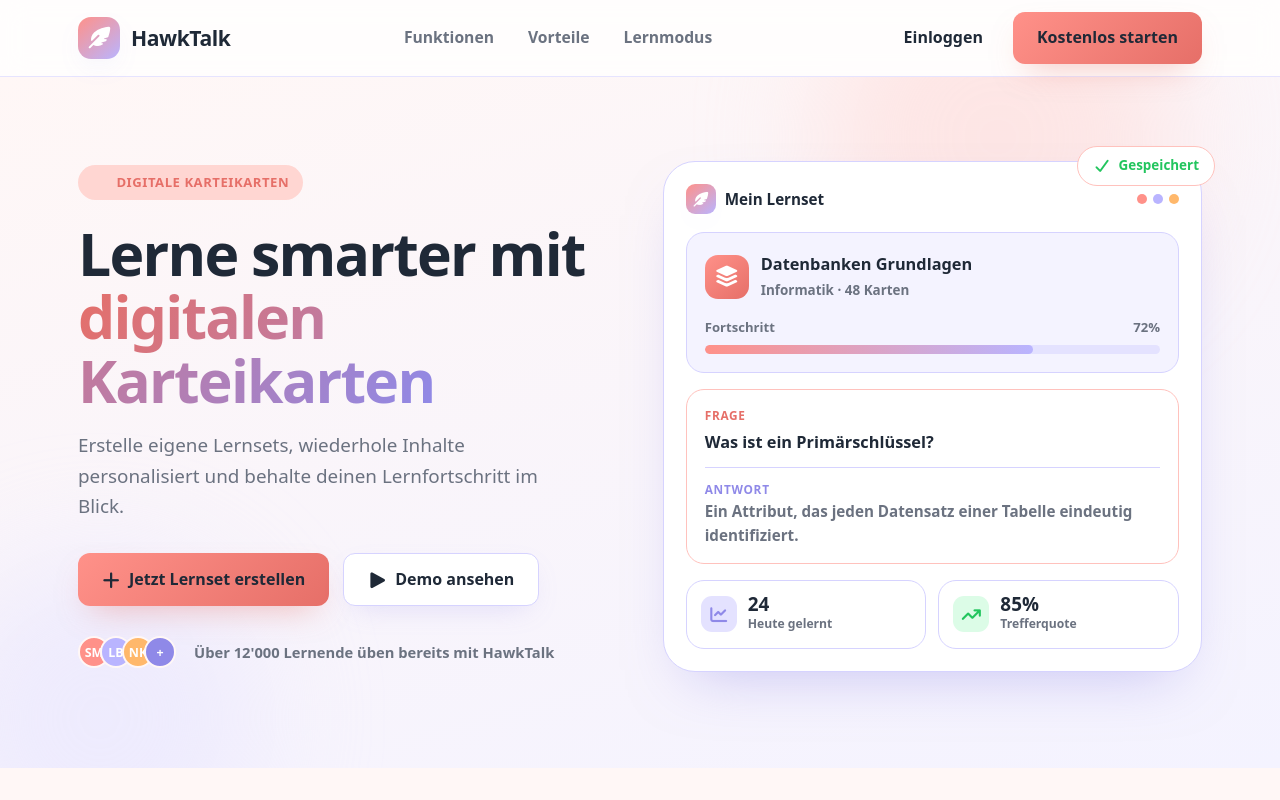
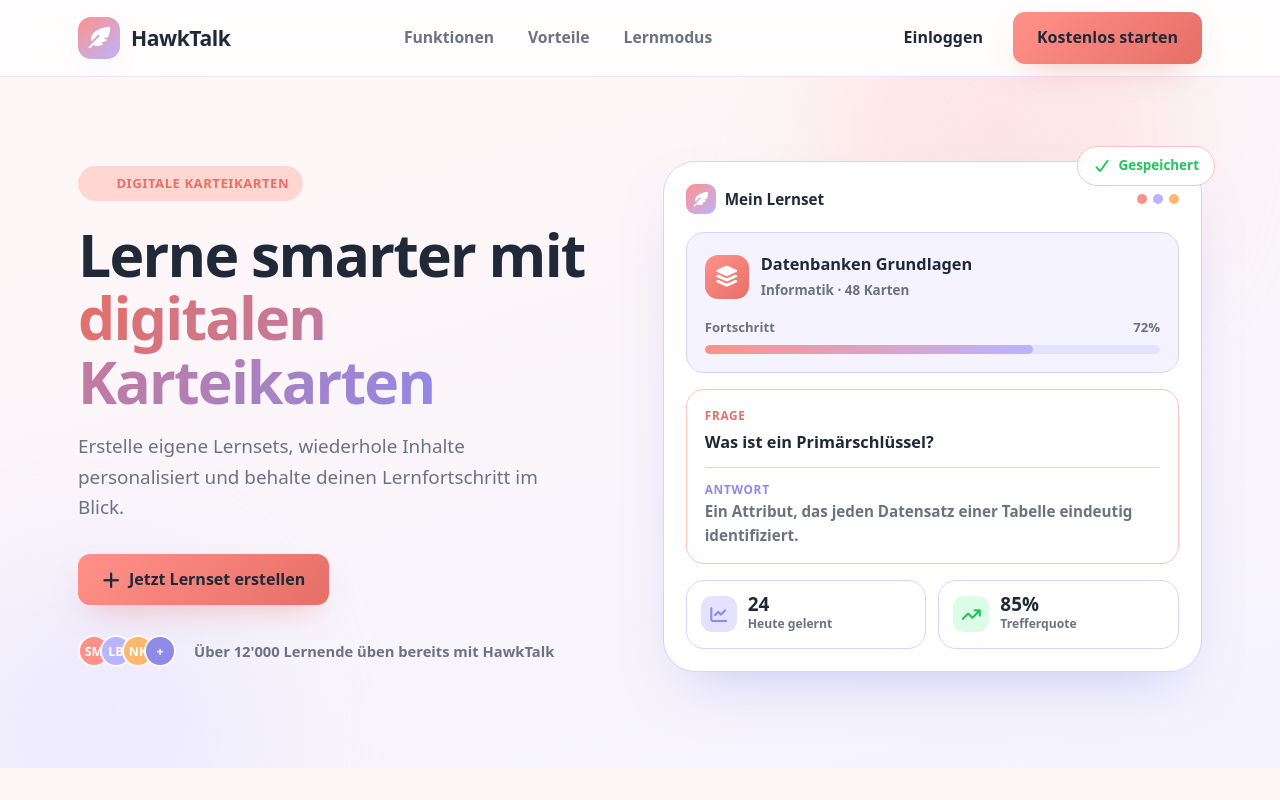
Before and after one commit to sanjivanSelvarasa/Karteikarten-System, a Vue app in the folder Project/Frontend/: page / in a window 1280 px wide. Shown: the top 800 px of the page. Built offline with nearby package versions, Linux system fonts and the light colour scheme.

Commit message:
Update Landingpage.vue

```diff
--- a/Project/Frontend/src/page/Landingpage.vue
+++ b/Project/Frontend/src/page/Landingpage.vue
@@ -97,8 +97,8 @@
         </nav>
 
         <div class="nav-actions">
-          <a href="#" class="btn btn-ghost">Einloggen</a>
-          <a href="#" class="btn btn-primary">Kostenlos starten</a>
+          <RouterLink to="/login" class="btn btn-ghost">Einloggen</RouterLink>
+          <RouterLink to="/register" class="btn btn-primary">Kostenlos starten</RouterLink>
         </div>
       </div>
     </header>
@@ -126,10 +126,6 @@
             <a href="#" class="btn btn-primary">
               <i class="fa-solid fa-plus" aria-hidden="true"></i>
               Jetzt Lernset erstellen
-            </a>
-            <a href="#lernmodus" class="btn btn-secondary">
-              <i class="fa-solid fa-play" aria-hidden="true"></i>
-              Demo ansehen
             </a>
           </div>
 
@@ -478,7 +474,7 @@
 .btn-ghost { color: var(--color-text); padding: 10px 18px; border-radius: var(--radius-sm); font-weight: 700; }
 .btn-ghost:hover { background: var(--color-bg-soft); color: var(--color-periwinkle-dark); }
 .btn-light {
-  color: var(--color-salmon-dark); background: var(--color-surface);
+  color: var(--color-salmon-dark)!important; background: var(--color-surface);
   box-shadow: 0 18px 40px -18px rgba(0, 0, 0, 0.35);
 }
 .btn-light:hover { transform: translateY(-3px); }
```
